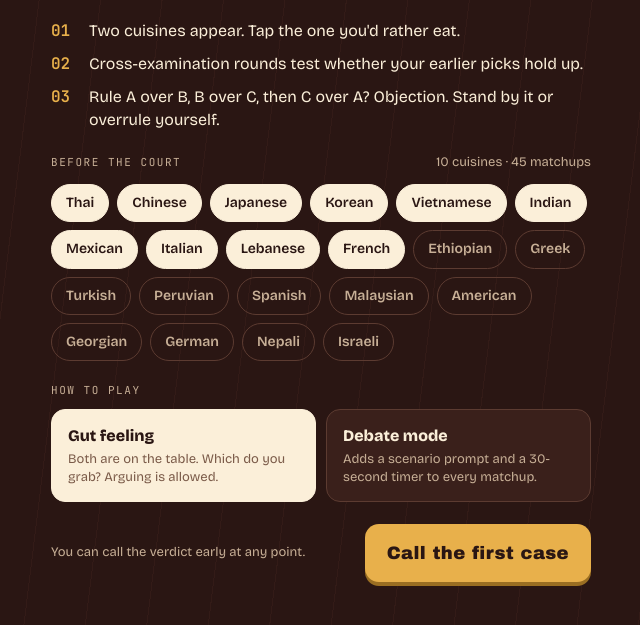
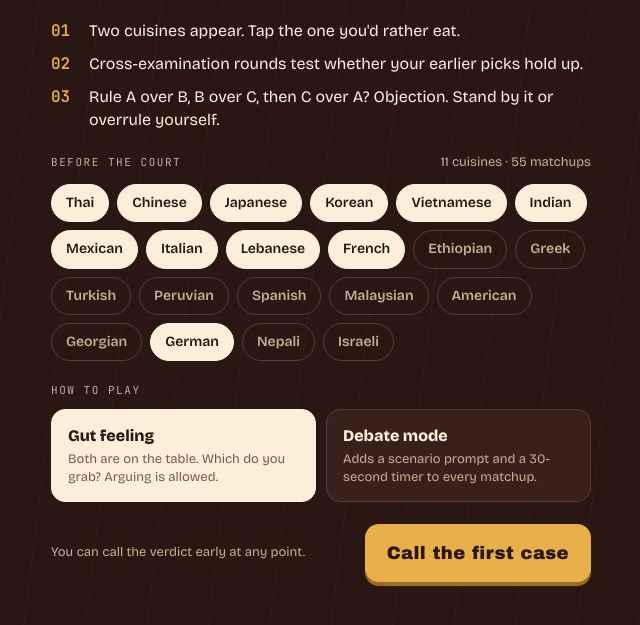
Before and after one commit to kleinlennart/cuisine-court, a plain HTML site: page index.html in a window 1280 px wide. Shown: the part 271-896 px from the top of the page, without its empty margins (319-959 px from the left). Drawn offline with nearby package versions, Linux system fonts and the light colour scheme; a web font is replaced by a local one.

Commit message:
defaults

```diff
--- a/index.html
+++ b/index.html
@@ -791,6 +791,7 @@
         "italian",
         "lebanese",
         "french",
+        "german",
       ];
 
       const PROMPTS = [
```
